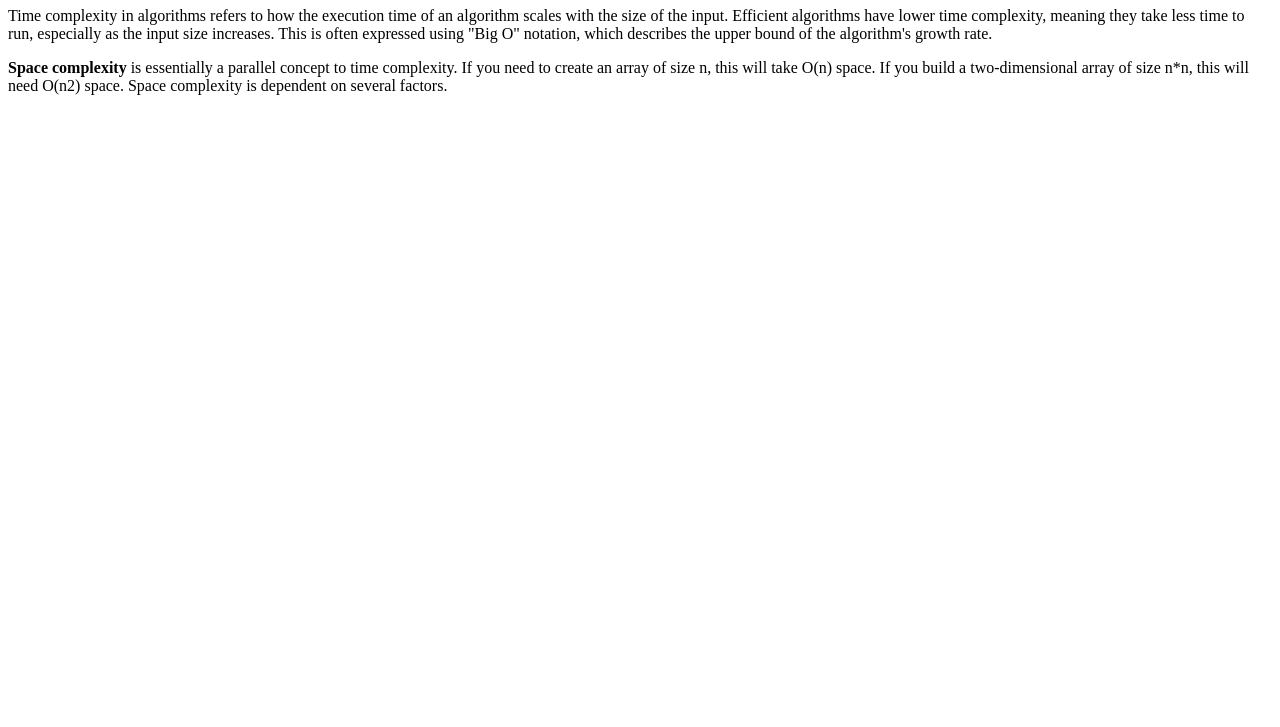
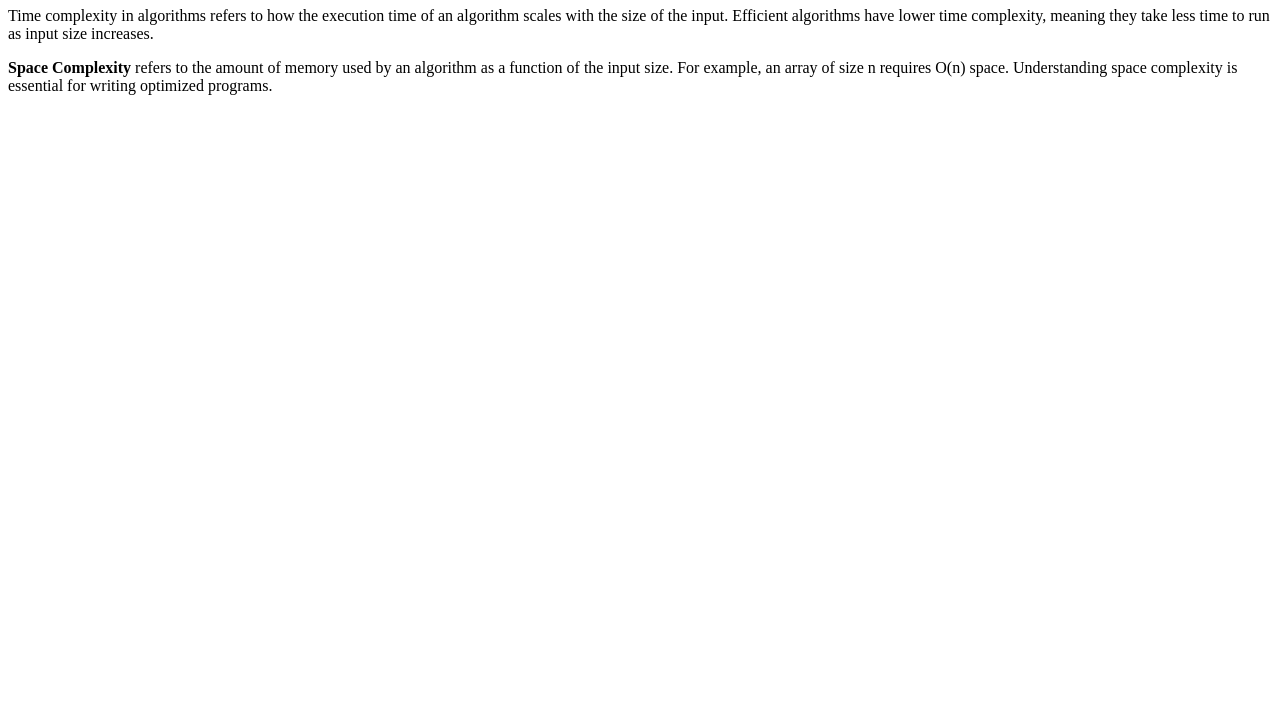
Before and after one commit to acciojob/time-and-space-complexity-Charu-Yadav, a website: page main.html in a window 1280 px wide. Shown: the part 73-800 px from the top of the page. Drawn offline with Linux system fonts and the light colour scheme.

Commit message:
created a submission

```diff
--- a/main.html
+++ b/main.html
@@ -9,19 +9,14 @@
 <body>
 	<!-- the entire body must be written by student -->
 	<h1>Time, Space, Complexity</h1>
-	<p>
-Time complexity in algorithms refers to how the execution time of
-an algorithm scales with the size of the input. Efficient algorithms
-have lower time complexity, meaning they take less time to run,
-especially as the input size increases. This is often expressed using "Big O" notation,
-which describes the upper bound of the algorithm's growth rate.
-	</p>
-	<p>
-<b>Space complexity</b> is essentially a parallel concept to time complexity.
-If you need to create an array of size n, this will take O(n) space.
-If you build a two-dimensional array of size n*n, this will need O(n2) space.
-Space complexity is dependent on several factors.
-	</p>
+
+  <p>
+  Time complexity in algorithms refers to how the execution time of an algorithm scales with the size of the input. Efficient algorithms have lower time complexity, meaning they take less time to run as input size increases.
+  </p>
+
+  <p>
+  <b>Space Complexity</b> refers to the amount of memory used by an algorithm as a function of the input size. For example, an array of size n requires O(n) space. Understanding space complexity is essential for writing optimized programs.
+  </p>
     <script type="text/javascript" src="./script.js">
 </script>
 
```
